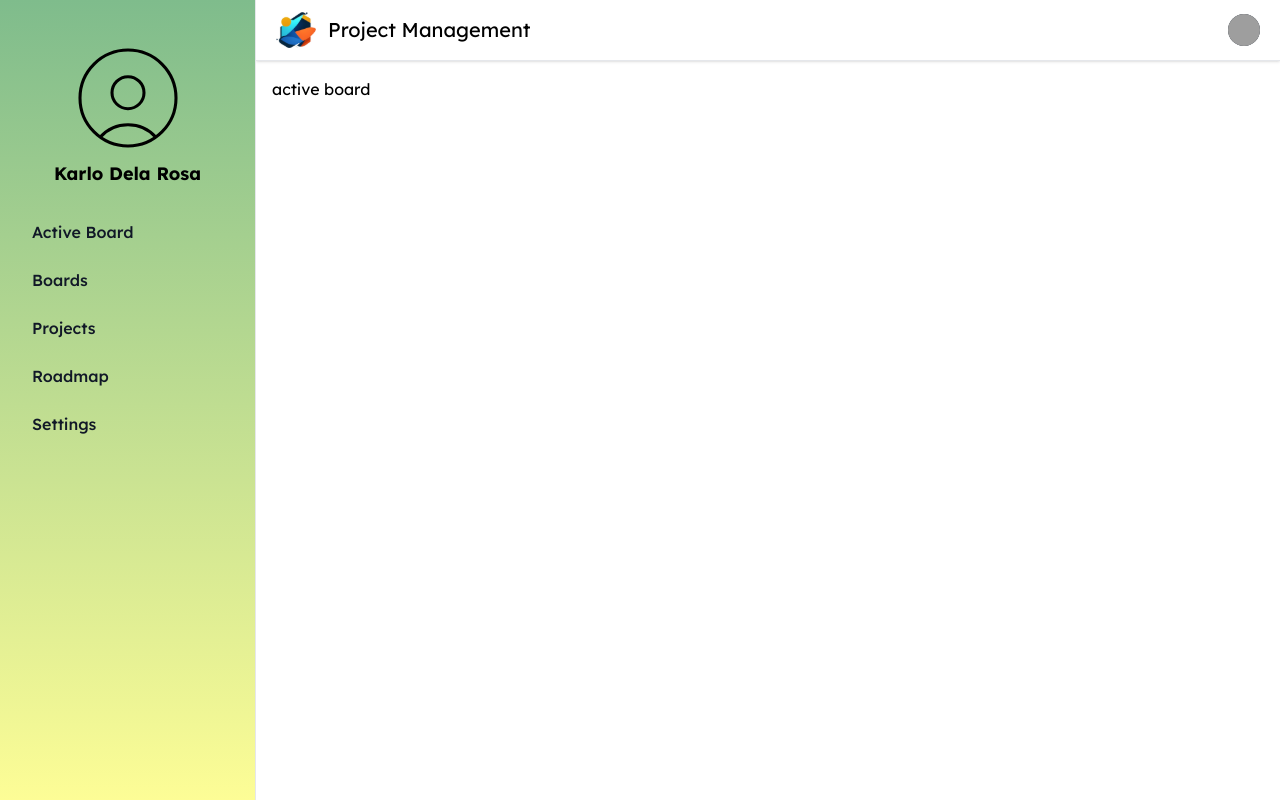
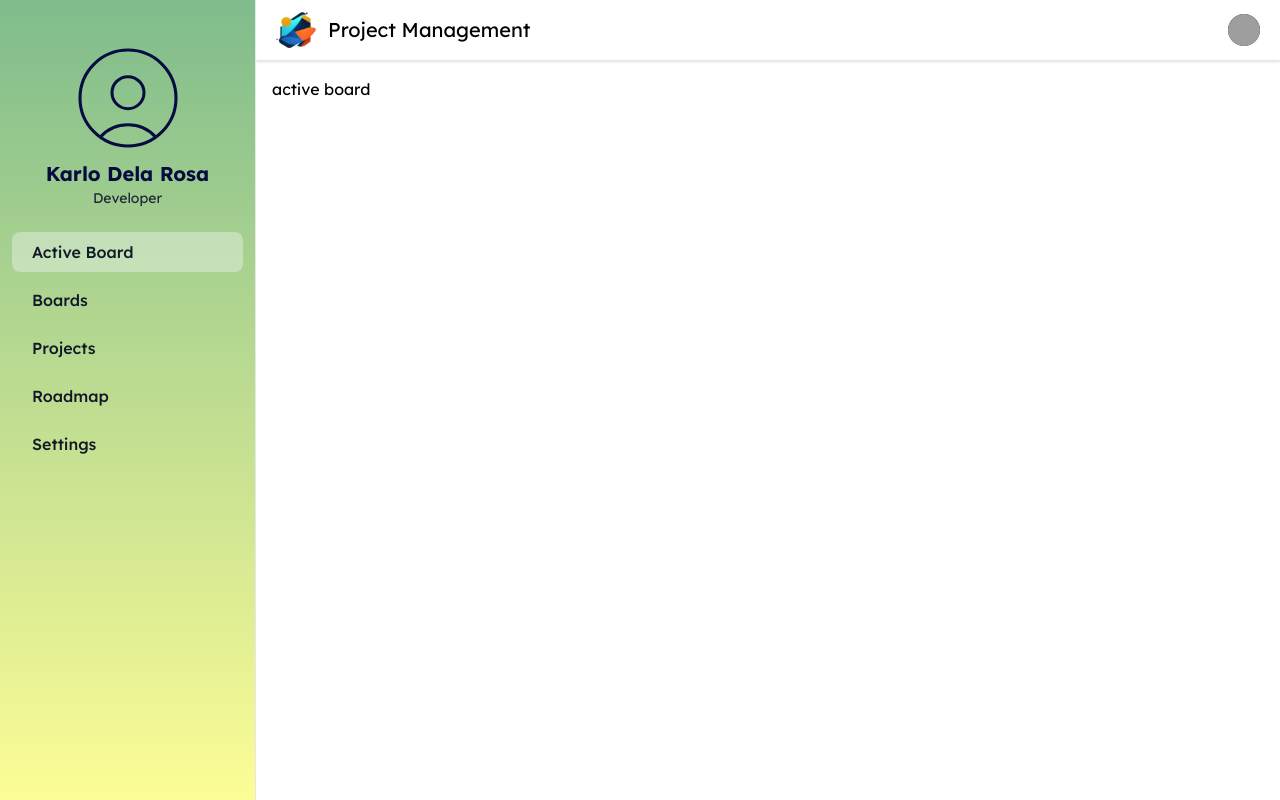
Before and after one commit to karlodelarosa/sprint-board, a Vue app: page / in a window 1280 px wide. Built offline with nearby package versions, Linux system fonts and the light colour scheme; grey boxes are pictures that could not be loaded.

Commit message:
Added animation in sidebar

```diff
--- a/src/components/layout/SidebarMenu.vue
+++ b/src/components/layout/SidebarMenu.vue
@@ -7,9 +7,11 @@ import SidebarItemGroup from './molecule/SidebarItemGroup.vue'
     <div class="content">
       <div class="user-detail">
         <svg width="100" height="100" viewBox="0 0 100 100" fill="none" xmlns="http://www.w3.org/2000/svg">
-          <path d="M77.8219 89.1056C70.9861 81.4709 61.0544 76.6667 50 76.6667C38.9458 76.6667 29.0129 81.4709 22.1771 89.1056M50 98C23.4903 98 2 76.5099 2 50C2 23.4903 23.4903 2 50 2C76.5099 2 98 23.4903 98 50C98 76.5099 76.5099 98 50 98ZM50 60.6667C41.1632 60.6667 34 53.5035 34 44.6667C34 35.8301 41.1632 28.6667 50 28.6667C58.8368 28.6667 66 35.8301 66 44.6667C66 53.5035 58.8368 60.6667 50 60.6667Z" stroke="black" stroke-width="3.072" stroke-linecap="round" stroke-linejoin="round"/>
+          <path d="M77.8219 89.1056C70.9861 81.4709 61.0544 76.6667 50 76.6667C38.9458 76.6667 29.0129 81.4709 22.1771 89.1056M50 98C23.4903 98 2 76.5099 2 50C2 23.4903 23.4903 2 50 2C76.5099 2 98 23.4903 98 50C98 76.5099 76.5099 98 50 98ZM50 60.6667C41.1632 60.6667 34 53.5035 34 44.6667C34 35.8301 41.1632 28.6667 50 28.6667C58.8368 28.6667 66 35.8301 66 44.6667C66 53.5035 58.8368 60.6667 50 60.6667Z" stroke="#060C41" stroke-width="3.072" stroke-linecap="round" stroke-linejoin="round"/>
         </svg>
-        <h1 class="text-lg font-bold text-center">Karlo Dela Rosa</h1>
+
+        <h1 class="text-xl font-bold text-center text-primary-text mb-0">Karlo Dela Rosa</h1>
+        <p class="text-center text-sm text-gray-800">Developer</p>
       </div>
 
       <SidebarItemGroup />
--- a/src/components/layout/atom/SidebarItem.vue
+++ b/src/components/layout/atom/SidebarItem.vue
@@ -3,6 +3,7 @@ import { computed } from 'vue'
 import { RouterLink, useRoute } from 'vue-router'
 
 interface Items {
+  name: string
   title: string
   url: string
 }
@@ -20,6 +21,7 @@ const currentRoute = computed(() => route.name)
     <RouterLink
       :to="item.url"
       class="flex items-center p-2 text-gray-900 rounded-lg hover:bg-gray-100/20"
+      :class="{ 'bg-gray-100/40': currentRoute === item.name }"
     >
       <span class="ml-3">{{ item.title }}</span>
     </RouterLink>
--- a/src/js/BaseConstant.ts
+++ b/src/js/BaseConstant.ts
@@ -1,7 +1,7 @@
 export const SIDEBAR_MENU = [
-  { title: 'Active Board', url: '/' },
-  { title: 'Boards', url: 'board' },
-  { title: 'Projects', url: 'project' },
-  { title: 'Roadmap', url: 'roadmap' },
-  { title: 'Settings', url: 'settings' }
+  { name: 'active_board', title: 'Active Board', url: '/' },
+  { name: 'board', title: 'Boards', url: 'board' },
+  { name: 'project', title: 'Projects', url: 'project' },
+  { name: 'roadmap', title: 'Roadmap', url: 'roadmap' },
+  { name: 'settings', title: 'Settings', url: 'settings' }
 ]
--- a/tailwind.config.js
+++ b/tailwind.config.js
@@ -9,6 +9,7 @@ module.exports = {
       colors: {
         'primary-1': '#7FBC8C',
         'primary-2': '#FDFD96',
+        'primary-text': '#060C41'
       },
     },
   },
```
